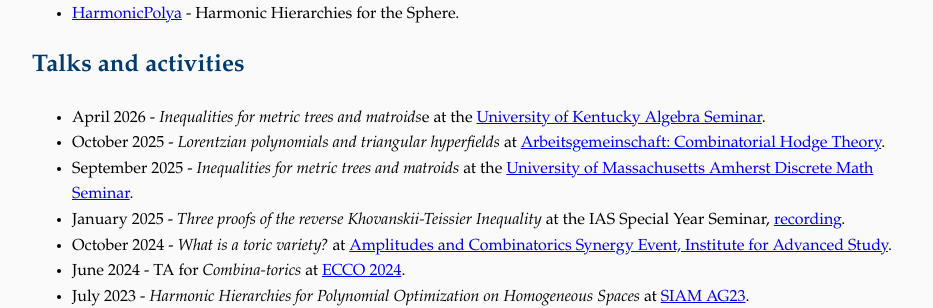
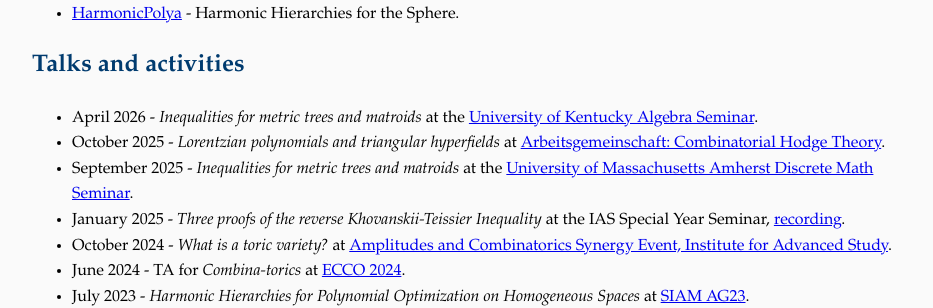
Before and after one commit to SergioCS147/sergiocs147.github.io, a Jekyll site: the page built from index.md, in a window 1280 px wide. Shown: the part 814-1122 px from the top of the page, without its empty margins (158-1091 px from the left). Built offline with Jekyll 4.4.1, drawn with Linux system fonts in a browser that asks for light colours; our own code applies the rules of GitHub Pages for plain Markdown files.

```diff
--- a/index.md
+++ b/index.md
@@ -52,7 +52,7 @@ Grassmannians and toric varieties.
 <h2><strong> Talks and activities </strong> </h2>
 
 <ul>
-  <li>April 2026 - <em>Inequalities for metric trees and matroids</em>e at the <a href="https://www.ms.uky.edu/~dhje223/AlgebraSeminarSpring2026.html">University of Kentucky Algebra Seminar</a>.</li>
+  <li>April 2026 - <em>Inequalities for metric trees and matroids</em> at the <a href="https://www.ms.uky.edu/~dhje223/AlgebraSeminarSpring2026.html">University of Kentucky Algebra Seminar</a>.</li>
   <li>October 2025 - <em>Lorentzian polynomials and triangular hyperfields</em> at <a href="https://www.mfo.de/www/activity/2542">Arbeitsgemeinschaft: Combinatorial Hodge Theory</a>.</li>
   <li>September 2025 - <em>Inequalities for metric trees and matroids</em> at the <a href="https://www.umass.edu/mathematics-statistics/seminars/discrete-math-seminar">University of Massachusetts Amherst Discrete Math Seminar</a>.</li>
   <li>January 2025 - <em>Three proofs of the reverse Khovanskii-Teissier Inequality</em> at the IAS Special Year Seminar, <a href="https://www.youtube.com/watch?v=R48D9au4ceU&t=6s">recording</a>.</li>
```
